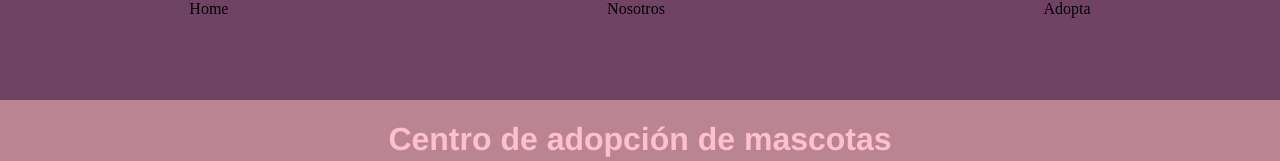
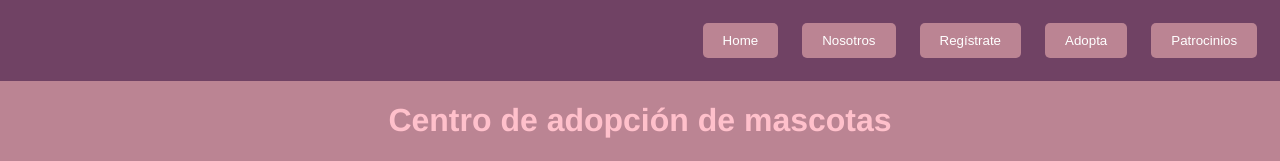
Before and after one commit to yinethduarte/mascotas, a plain HTML site: page index.html in a window 1280 px wide. Shown: the top 161 px of the page. Drawn offline with Linux system fonts and the light colour scheme.

Commit message:
cambios en adopción

```diff
--- /dev/null
+++ b/adopta.css
@@ -0,0 +1,36 @@
+body {
+  background-color: #bb8493;
+  margin: 0;
+  padding-left: 16px;
+}
+
+h1 {
+  text-align: center;
+  color: pink;
+  font-family: "Franklin Gothic Medium", "Arial Narrow", Arial, sans-serif;
+  padding: 2%;
+}
+
+.imagenes {
+  height: 250px;
+  width: 250px;
+  border-radius: 5px;
+
+  object-fit: cover;
+}
+
+footer {
+  display: flex;
+  justify-content: space-around;
+  background-color: #704264;
+}
+
+.home {
+  padding: 10px 20px;
+  background-color: #704264;
+  color: white;
+  border: none;
+  border-radius: 5px;
+  cursor: pointer;
+  margin: 10px;
+}
--- a/index.html
+++ b/index.html
@@ -9,9 +9,13 @@
   </head>
   <body>
     <header>
-      <div>Home</div>
-      <div>Nosotros</div>
-      <div>Adopta</div>
+      <div class="botones">
+        <button class="home">Home</button>
+        <button class="home">Nosotros</button>
+        <button class="home">Regístrate</button>
+        <a href="adopta.html"> <button class="home">Adopta</button></a>
+        <button class="home">Patrocinios</button>
+      </div>
     </header>
     <h1>Centro de adopción de mascotas</h1>
     <h3>Ayuda a un peludo</h3>
--- a/styles.css
+++ b/styles.css
@@ -5,9 +5,9 @@ body {
 
 header {
   display: flex;
-  justify-content: space-around;
+  justify-content: flex-end;
   background-color: #704264;
-  height: 100px;
+  padding: 1%;
 }
 
 h1 {
@@ -44,3 +44,13 @@ ul {
   margin: 0 auto 50px;
   border-radius: 10px;
 }
+
+.home {
+  padding: 10px 20px;
+  background-color: #bb8493;
+  color: white;
+  border: none;
+  border-radius: 5px;
+  cursor: pointer;
+  margin: 10px;
+}
```
Also changed, not shown: adopta.html (added, +28 -0 lines), img/gato1.jpg (added), img/gato2.webp (added), img/gato4.webp (added), img/gato5.jpg (added), img/gato6.jpeg (added), img/huella.png (renamed from huella.png), img/perro-banco.jpg (added), img/perro2.jpg (added), img/perro3.jpg (added), img/perro4.jpg (added), img/perro5.jpg (added).
